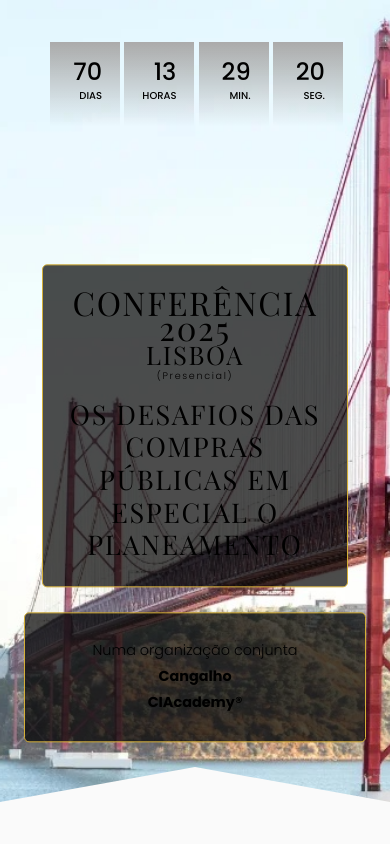
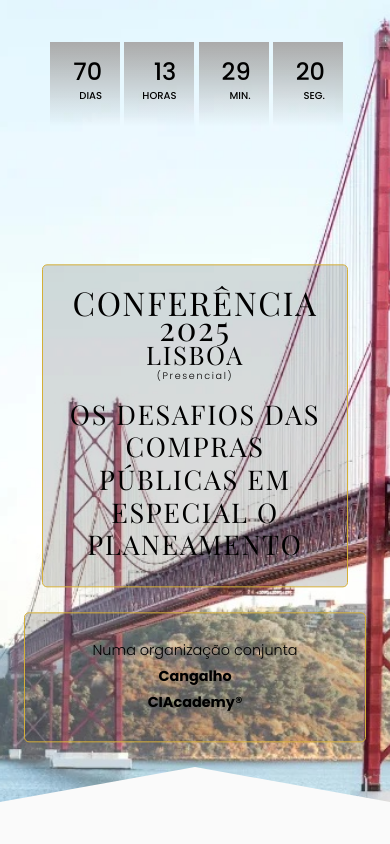
Before and after one commit to jorgeoliveira/conferencia-lisboa, a SvelteKit app: page / in a window 390 px wide. Shown: the top 844 px of the page. Built offline with nearby package versions, Linux system fonts and the light colour scheme; a web font is replaced by a local one.

Commit message:
Update style.css

```diff
--- a/src/style.css
+++ b/src/style.css
@@ -391,7 +391,6 @@ html.lenis {
 
     .hero {
         margin: 0px 0 25px 0;
-        background-color: rgba(0, 0, 0, 0.7);
     }
 
     .text-hero {
```
